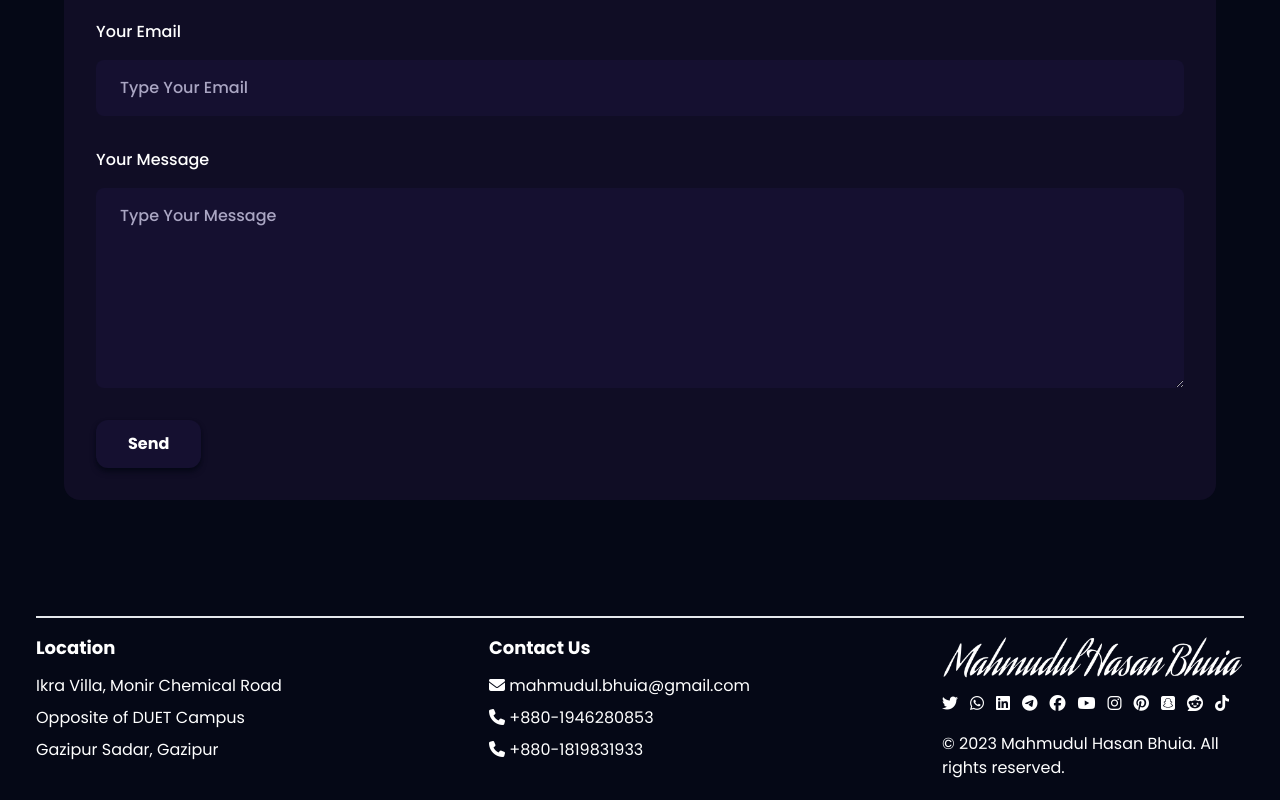
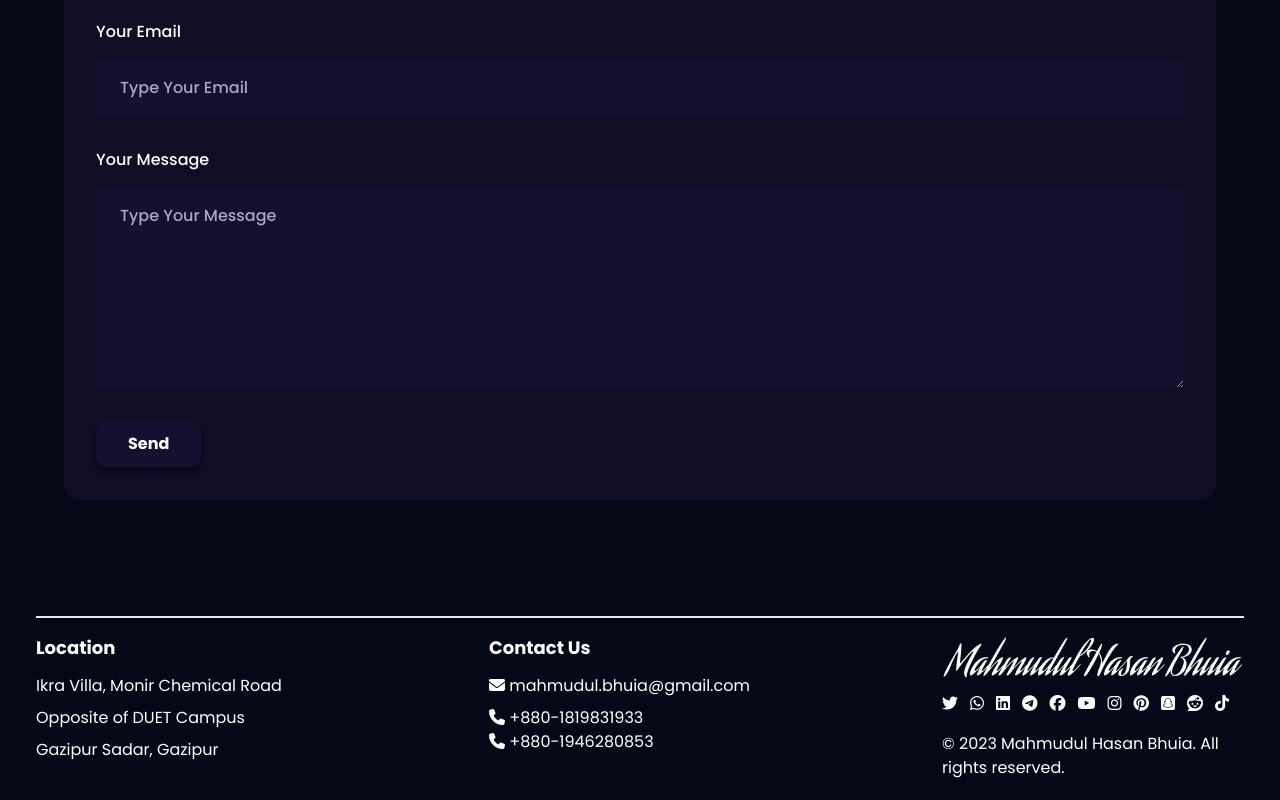
Before and after one commit to bhuiamh/Mahmudul-Hasan-Bhuia---Web-Development-Portfolio, a React (Vite) app: page / in a window 1280 px wide. Shown: the part 7584-8384 px from the top of the page. Built offline with nearby package versions, Linux system fonts and the light colour scheme.

Commit message:
Resume changed

```diff
--- a/src/components/Footer.jsx
+++ b/src/components/Footer.jsx
@@ -23,11 +23,12 @@ const Footer = () => {
             >
               <i class="fa-solid fa-envelope"></i> mahmudul.bhuia@gmail.com
             </a>
+
+            <a href="tel:+1-123-456-7890" className="text-base text-light">
+              <i class="fa-solid fa-phone"></i> +880-1819831933
+            </a>
             <a href="tel:+1-123-456-7890" className="text-base text-light mb-2">
               <i class="fa-solid fa-phone"></i> +880-1946280853
-            </a>
-            <a href="tel:+1-123-456-7890" className="text-base text-light">
-              <i class="fa-solid fa-phone"></i> +880-1819831933
             </a>
           </div>
         </div>
--- a/src/components/Navbar.jsx
+++ b/src/components/Navbar.jsx
@@ -50,7 +50,7 @@ const Navbar = () => {
         </Link>
 
         <a
-          href="https://drive.google.com/uc?export=download&id=17WqOY0tQL7CQb-oFc_tr_18T7_6ks81Q"
+          href="https://drive.google.com/uc?export=download&id=1YNPk_lYvdxffYdyMU_LMopt2Upq5i2iX"
           className="text-white text-[20px]"
         >
           Resume <i class="fa-solid fa-download text-[20px]" />
```
Also changed, not shown: 2 other files (tests, documents, lock files or other folders).
